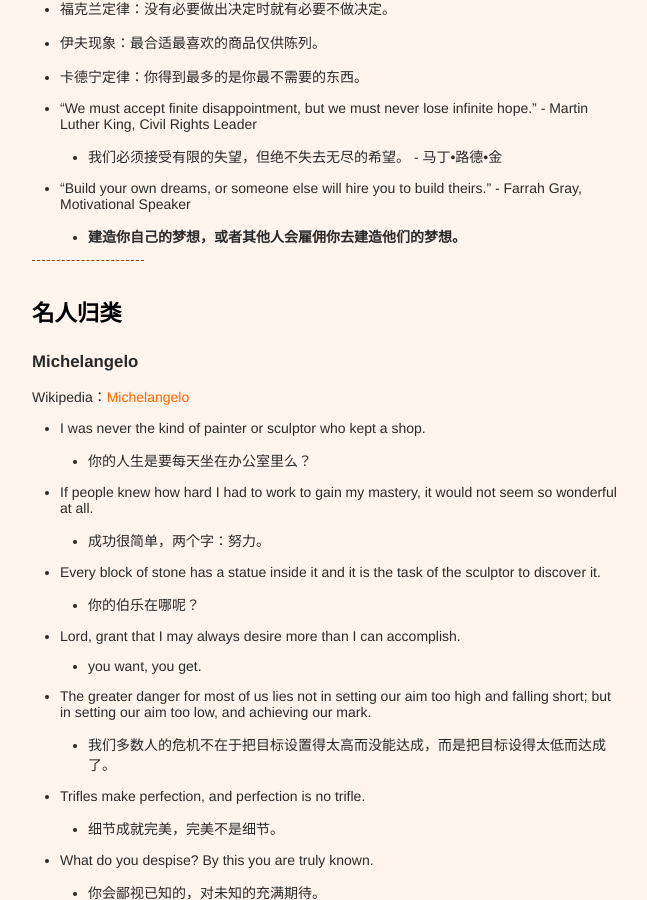
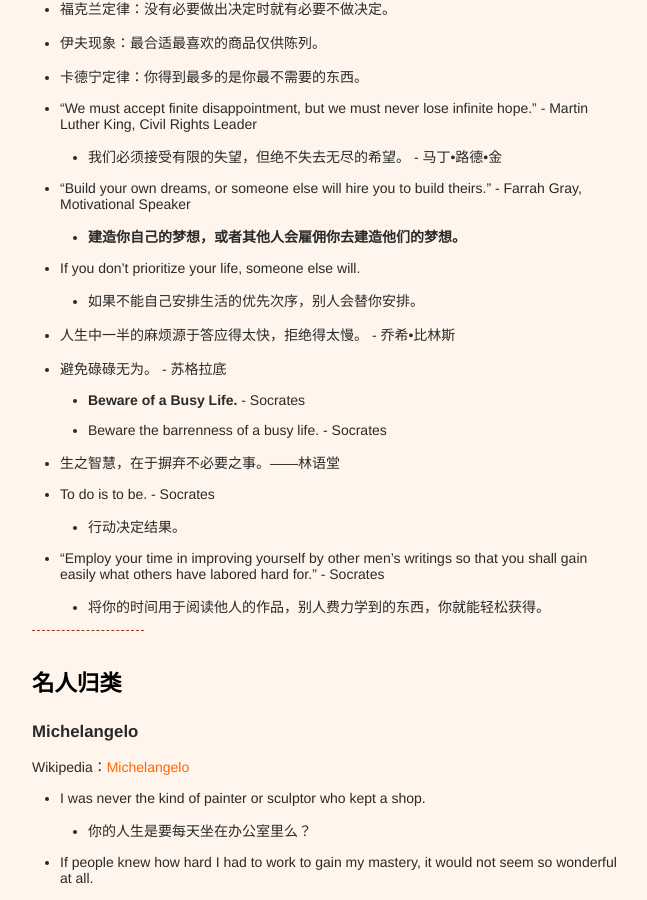
Before and after one commit to xianyuxmu/xianyuxmu.github.io, a Jekyll site: the page built from _posts/2017-06-17-chicken-soup.md, in a window 1280 px wide and 900 px high, scrolled down 6341 px. Shown: the whole window, without its empty margins (314-961 px from the left). Built offline with Jekyll 4.4.1, drawn with Linux system fonts in a browser that asks for light colours; comment, search, counter and statistics services are not loaded.

Commit message:
new Soup

```diff
--- a/_posts/2017-06-17-chicken-soup.md
+++ b/_posts/2017-06-17-chicken-soup.md
@@ -174,6 +174,17 @@ tags:
 	- 我们必须接受有限的失望，但绝不失去无尽的希望。 - 马丁•路德•金
 - “Build your own dreams, or someone else will hire you to build theirs.” - Farrah Gray, Motivational Speaker
 	- **建造你自己的梦想，或者其他人会雇佣你去建造他们的梦想。**
+- If you don't prioritize your life, someone else will.
+	- 如果不能自己安排生活的优先次序，别人会替你安排。
+-  人生中一半的麻烦源于答应得太快，拒绝得太慢。 - 乔希•比林斯
+-  避免碌碌无为。 - 苏格拉底
+	-  **Beware of a Busy Life.** - Socrates
+	-  Beware the barrenness of a busy life. - Socrates
+-  生之智慧，在于摒弃不必要之事。——林语堂
+-  To do is to be. - Socrates
+	-  行动决定结果。
+- “Employ your time in improving yourself by other men's writings so that you shall gain easily what others have labored hard for.” - Socrates
+	- 将你的时间用于阅读他人的作品，别人费力学到的东西，你就能轻松获得。
 
 
 ----
```
